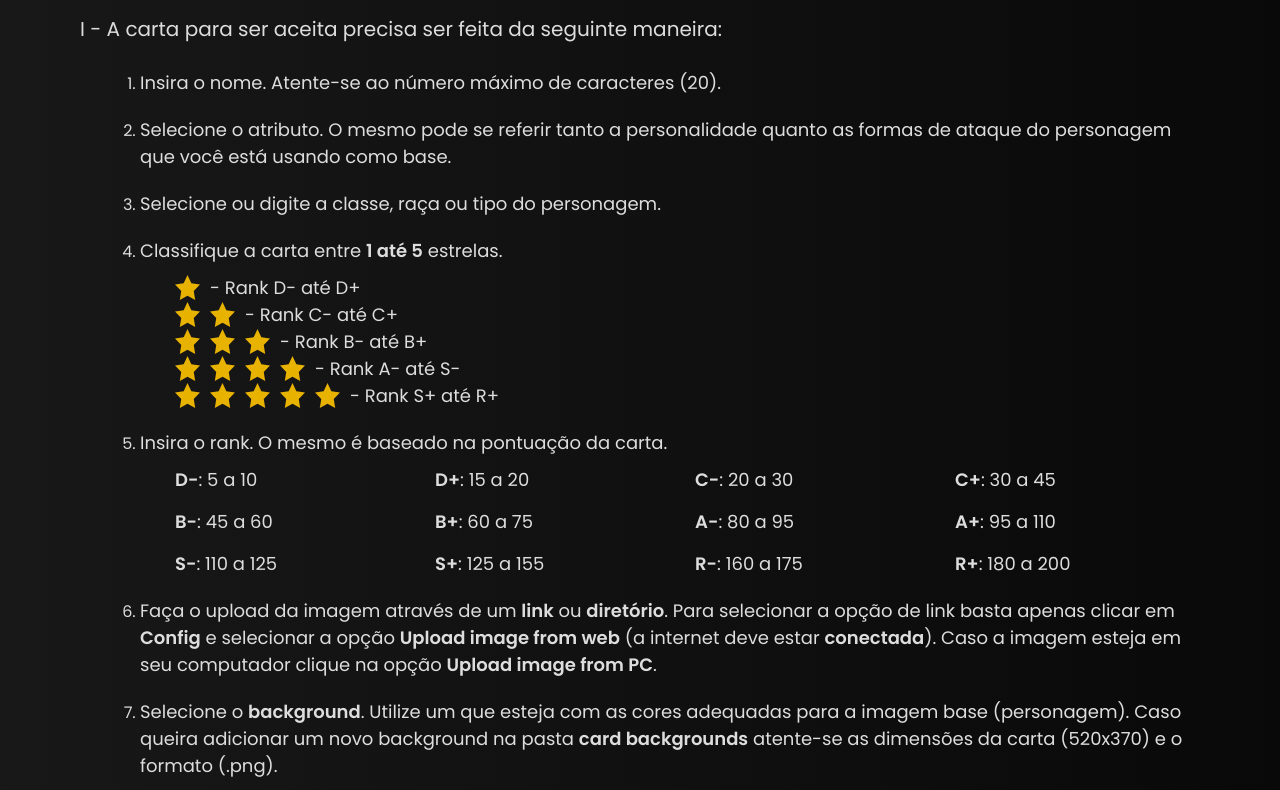
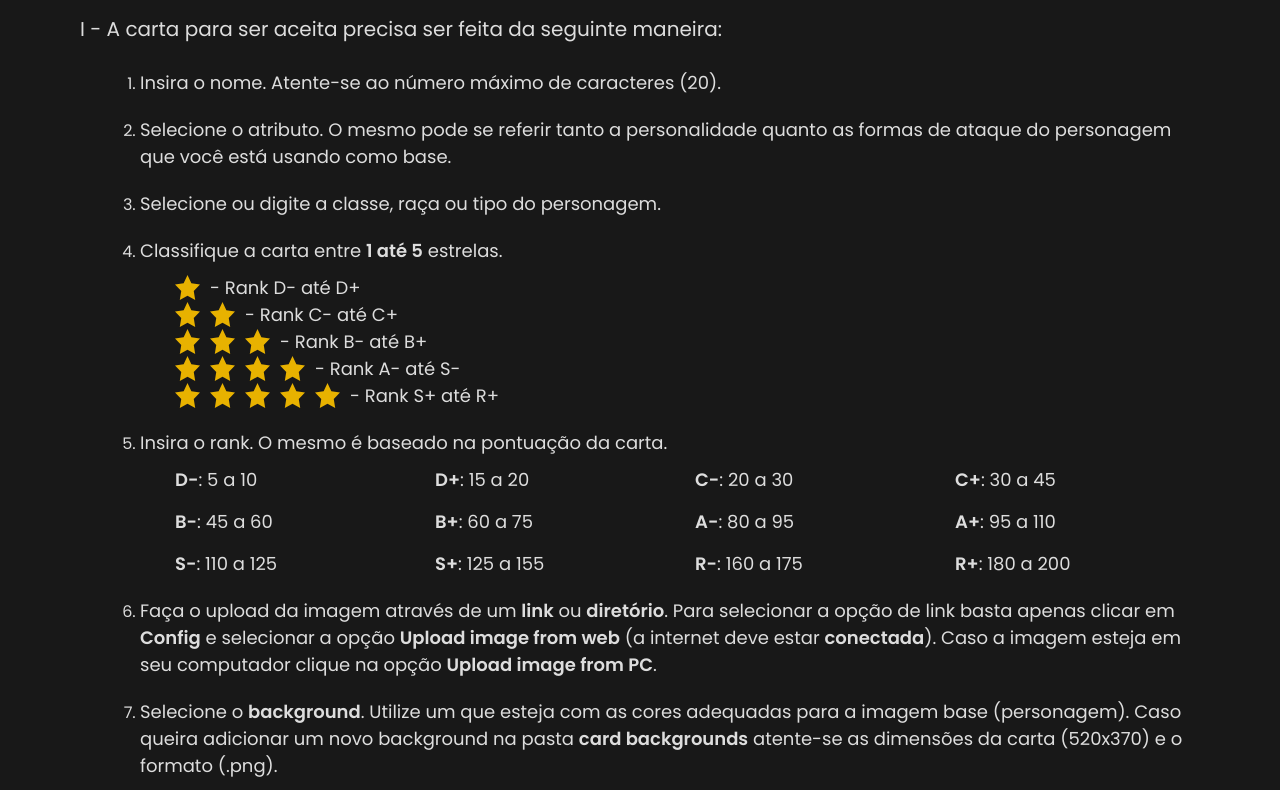
Before and after one commit to DanrleyFelix/FreyaCardMaker, a plain HTML site: page index/index.html in a window 1280 px wide. Shown: the part 196-986 px from the top of the page. Drawn offline with Linux system fonts and the light colour scheme.

Commit message:
fix: fixed help page index.html background bug

```diff
--- a/index/style.css
+++ b/index/style.css
@@ -23,9 +23,9 @@
 }
 
 html {
-  background: linear-gradient(270deg, #09090a, #181818);
   color: #ddd;
   scroll-behavior: smooth;
+  background-color: #181818;
 }
 
 * {
```
